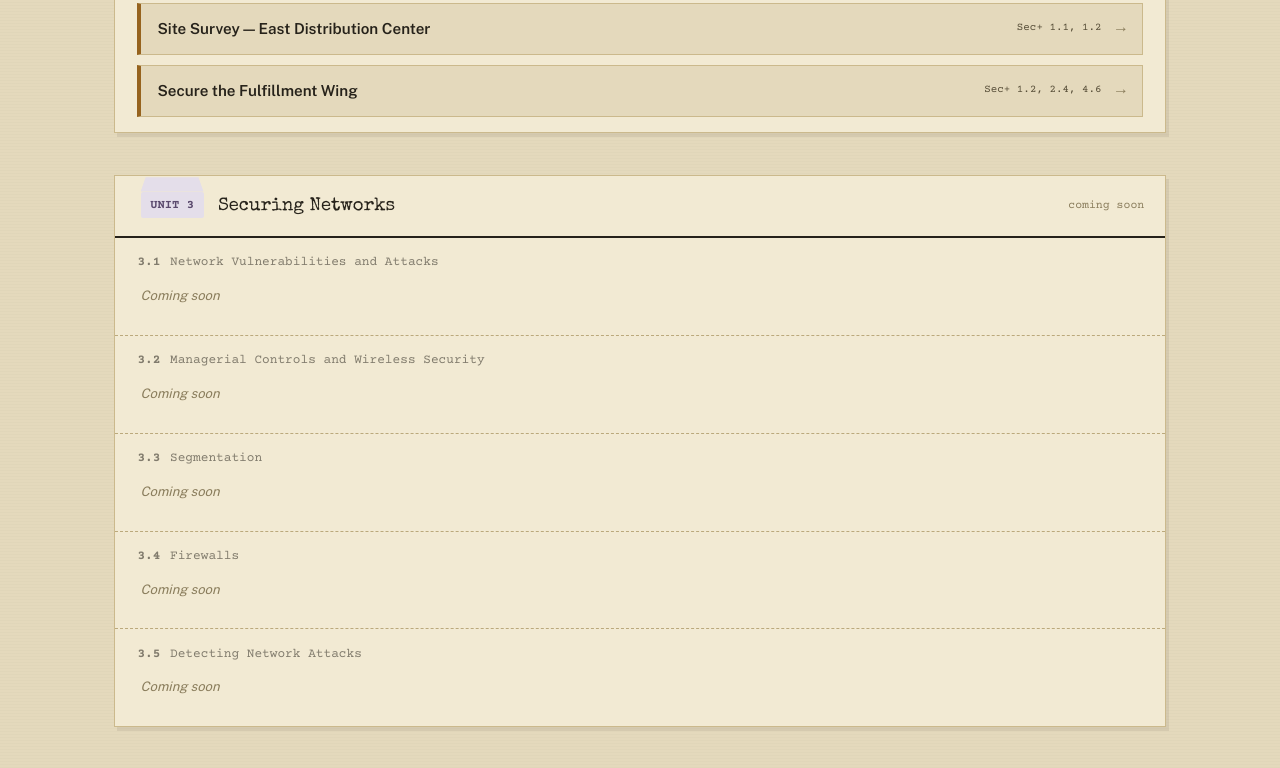
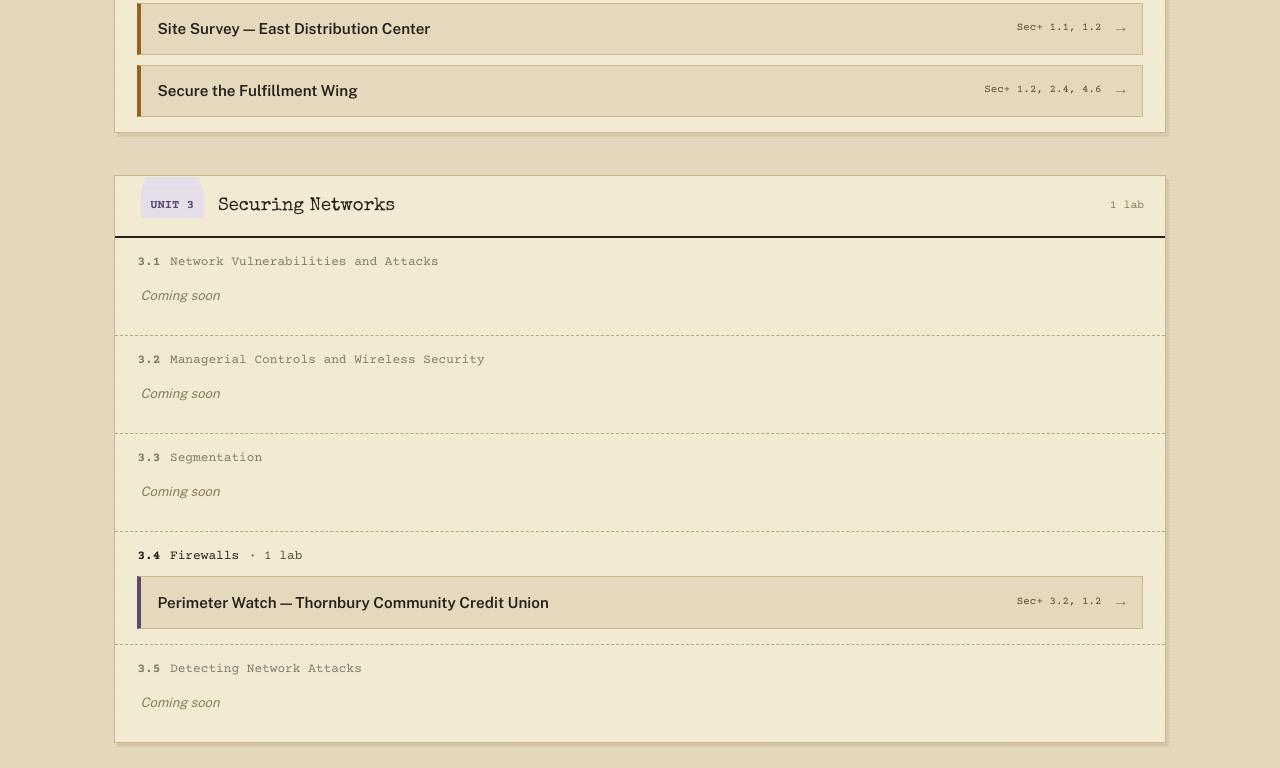
Before and after one commit to WLHS-APCyber/cyber-labs, a plain HTML site: page index.html in a window 1280 px wide. Shown: the part 1399-2167 px from the top of the page. Drawn offline with nearby package versions, Linux system fonts and the light colour scheme.

Commit message:
Add Perimeter Watch firewall lab to Unit 3 catalog + answer key

```diff
--- a/index.html
+++ b/index.html
@@ -30,8 +30,8 @@
       messages, and a decision to make. Read carefully, verify before you trust, and sort.
     </p>
     <div class="stat-row">
-      <div class="stat"><span class="n">8</span><span class="l">Labs live</span></div>
-      <div class="stat"><span class="n">2</span><span class="l">Units in progress</span></div>
+      <div class="stat"><span class="n">9</span><span class="l">Labs live</span></div>
+      <div class="stat"><span class="n">3</span><span class="l">Units in progress</span></div>
       <div class="stat"><span class="n">0</span><span class="l">Installs required</span></div>
     </div>
   </div>
@@ -171,7 +171,7 @@
     <div class="unit-head">
       <span class="unit-tab u-violet">UNIT 3</span>
       <h2>Securing Networks</h2>
-      <span class="unit-count">coming soon</span>
+      <span class="unit-count">1 lab</span>
     </div>
     <div class="topic empty">
       <div class="topic-head"><span class="num">3.1</span><span class="name">Network Vulnerabilities and Attacks</span></div>
@@ -185,9 +185,21 @@
       <div class="topic-head"><span class="num">3.3</span><span class="name">Segmentation</span></div>
       <p class="soon">Coming soon</p>
     </div>
-    <div class="topic empty">
-      <div class="topic-head"><span class="num">3.4</span><span class="name">Firewalls</span></div>
-      <p class="soon">Coming soon</p>
+    <div class="topic">
+      <div class="topic-head">
+        <span class="num">3.4</span>
+        <span class="name">Firewalls</span>
+        <span>· 1 lab</span>
+      </div>
+      <ul class="lab-list">
+        <li>
+          <a class="lab-card" href="unit-3/perimeter-watch-firewall-triage.html">
+            <span class="lab-name">Perimeter Watch — Thornbury Community Credit Union</span>
+            <span class="lab-obj">Sec+ 3.2, 1.2</span>
+            <span class="arrow">→</span>
+          </a>
+        </li>
+      </ul>
     </div>
     <div class="topic empty">
       <div class="topic-head"><span class="num">3.5</span><span class="name">Detecting Network Attacks</span></div>
```
Also changed, not shown: 1 other file.
